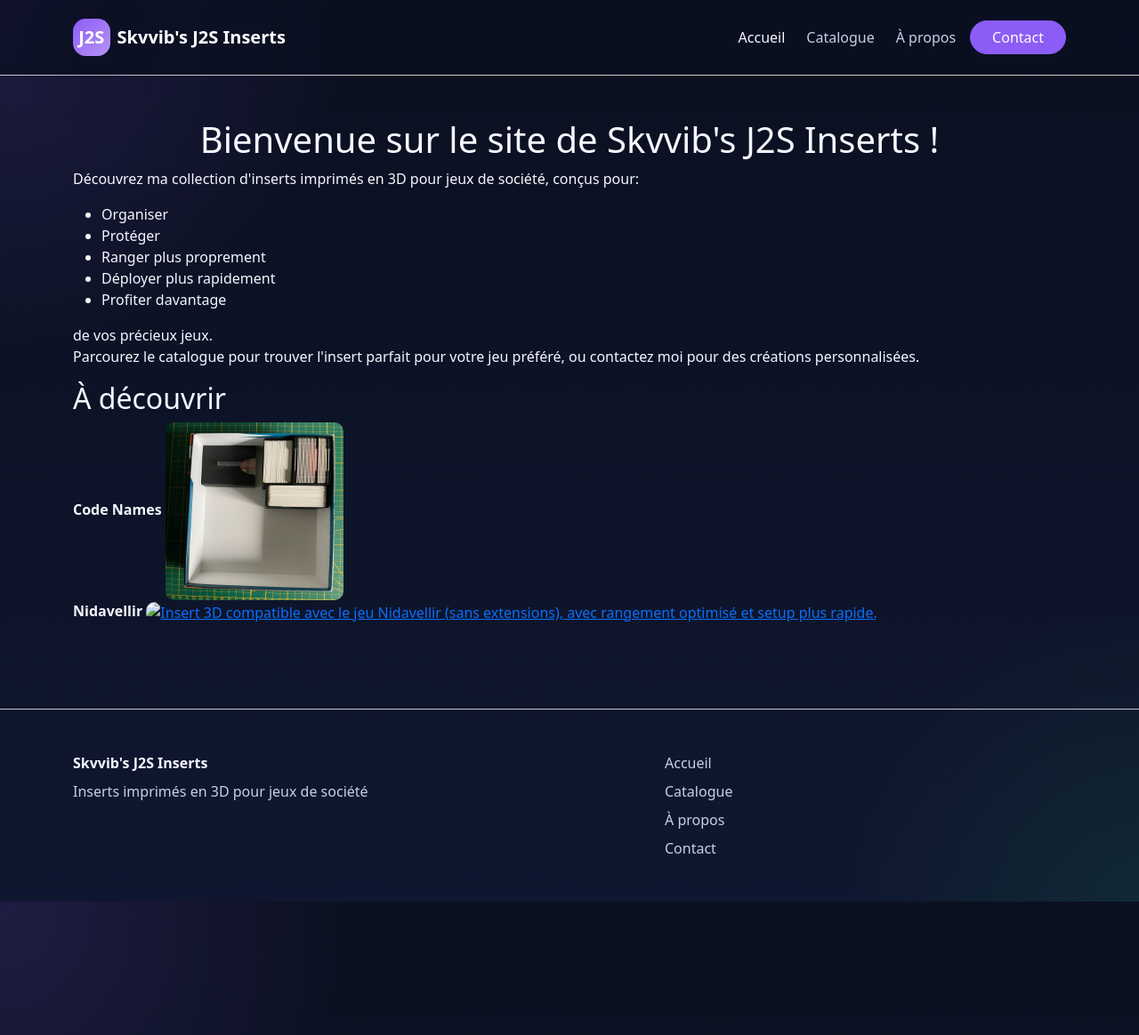
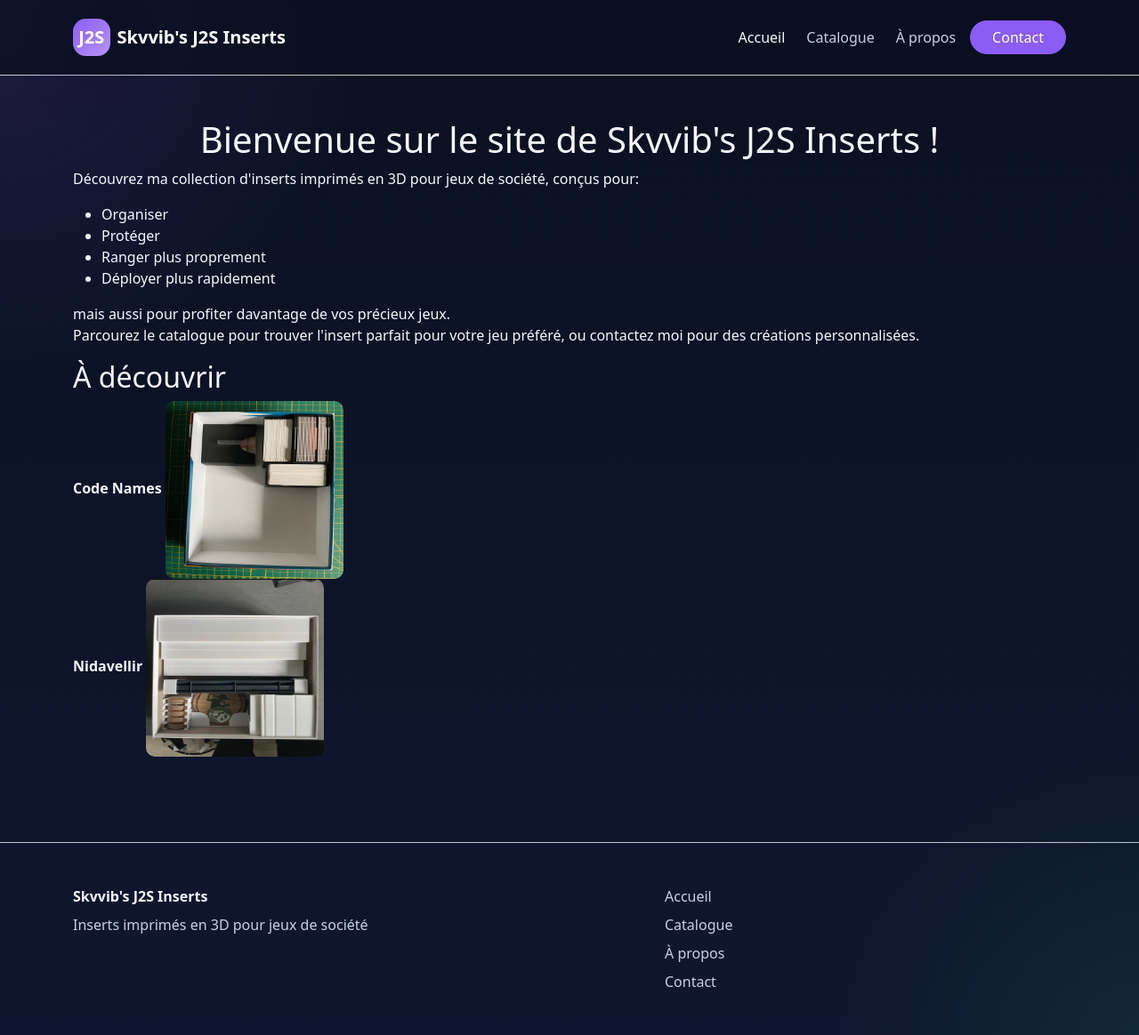
Before and after one commit to Skvvib-j2s/skvvib-j2s.github.io, a Jekyll site: the page built from index.html, in a window 1280 px wide and 1164 px high. Shown: the whole window at 89% size. Built offline with Jekyll 4.4.1, drawn with Linux system fonts in a browser that asks for light colours.

Commit message:
correction bug affichage photo

```diff
--- a/index.html
+++ b/index.html
@@ -12,9 +12,8 @@ description: Inserts 3D pour jeux de société.
 		<li>Protéger</li>
 		<li>Ranger plus proprement</li>
 		<li>Déployer plus rapidement</li>
-		<li>Profiter davantage</li>
 	</ul>
-	de vos précieux jeux.<br>
+	mais aussi pour profiter davantage de vos précieux jeux.<br>
 	Parcourez le catalogue pour trouver l'insert parfait pour votre jeu préféré, ou contactez moi pour des créations personnalisées.
 </p>
 
```
Also changed, not shown: _products/nidavellir.md (+1 -1 lines).
